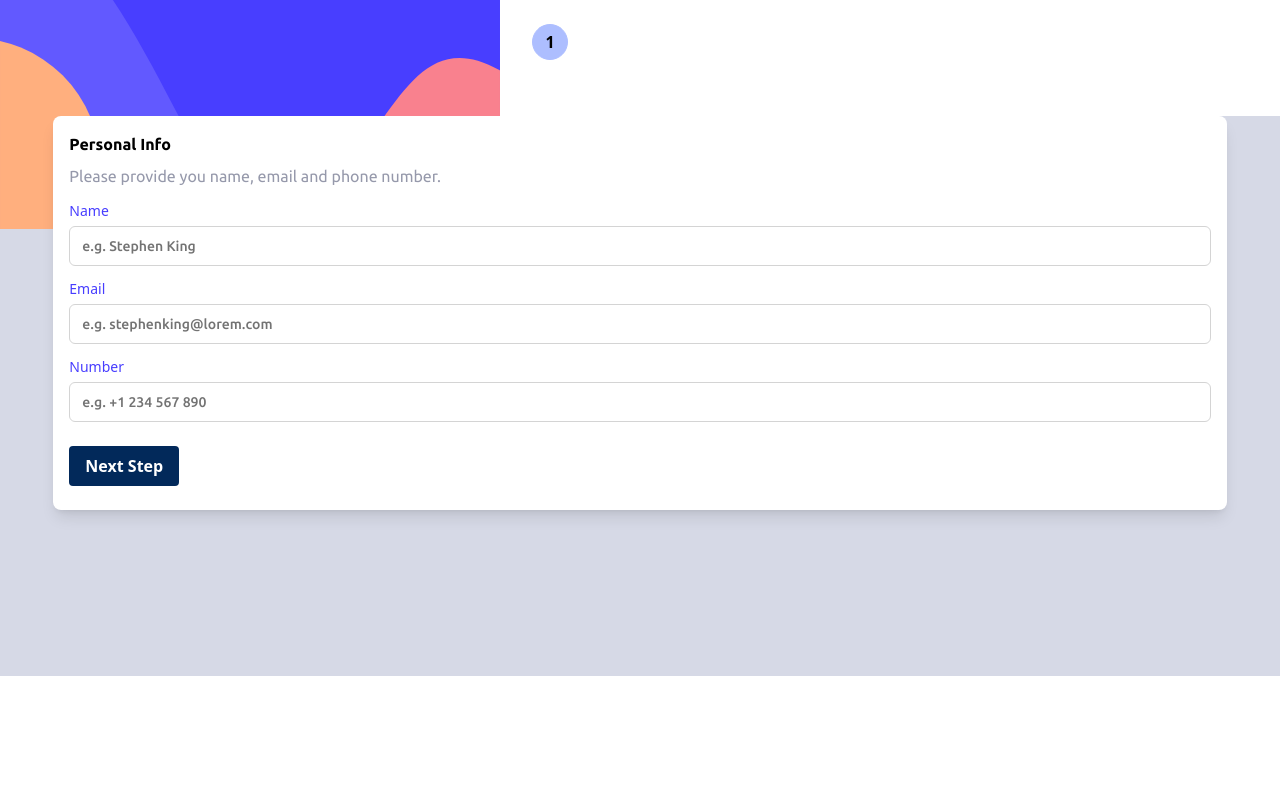
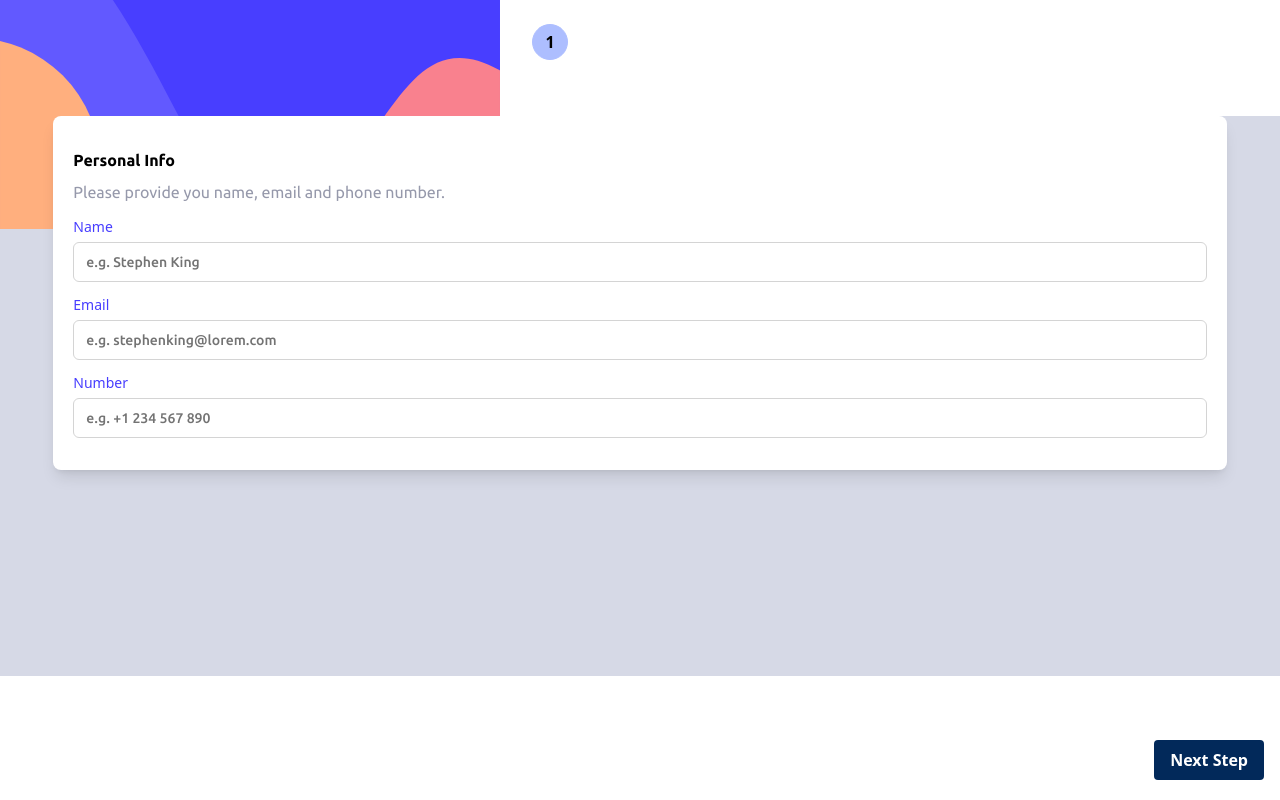
Before and after one commit to Matteonegridev/MultiStep-form, a React (Vite) app: page / in a window 1280 px wide. Built offline with nearby package versions, Linux system fonts and the light colour scheme; what fluid-tailwind would draw is missing.

Commit message:
fixed PI button placement

```diff
--- a/src/components/routes/PersonalInfo.tsx
+++ b/src/components/routes/PersonalInfo.tsx
@@ -33,17 +33,17 @@ function PersonalInfo() {
 
   return (
     <>
-      <section className="h-[70dvh] bg-lightGray">
       <div className="absolute left-0 top-0">
         <SvgComp alt="mobile sidebar" src={mobileSideBar} width={500} />
       </div>
       <Form {...form}>
         <form
           onSubmit={form.handleSubmit(onSubmit)}
-            className="relative z-10 m-auto mt-20 w-11/12 space-y-4 rounded-lg bg-white px-4 py-4 shadow-lg"
+          className="h-[70dvh] bg-lightGray"
         >
+          <div className="relative z-10 m-auto mt-20 w-11/12 space-y-4 rounded-lg bg-white px-5 py-8 shadow-lg">
             <div className="w-4/5">
-              <h1 className="font-UbuntuBold pb-2 ~text-2xl/4xl">
+              <h1 className="pb-2 font-UbuntuBold ~text-2xl/4xl">
                 Personal Info
               </h1>
               <p className="font-UbuntuRegular text-coolGray">
@@ -101,7 +101,8 @@ function PersonalInfo() {
                 </FormItem>
               )}
             />
-            <div className="py-2">
+          </div>
+          <div className="absolute bottom-5 right-4">
             <button
               className="rounded-sm bg-primary px-[1em] py-[.5em] font-semibold text-white"
               type="submit"
@@ -111,7 +112,6 @@ function PersonalInfo() {
           </div>
         </form>
       </Form>
-      </section>
     </>
   );
 }
--- a/src/components/ui/input.tsx
+++ b/src/components/ui/input.tsx
@@ -8,7 +8,7 @@ const Input = React.forwardRef<HTMLInputElement, React.ComponentProps<"input">>(
       <input
         type={type}
         className={cn(
-          "font-UbuntuMedium flex h-10 w-full rounded-md border border-neutral-300 bg-white px-3 py-4 text-base text-primary ring-offset-white placeholder:text-neutral-500 focus:outline-none focus-visible:border-secondary disabled:cursor-not-allowed disabled:opacity-50 md:text-sm",
+          `font-UbuntuMedium flex h-10 w-full rounded-md border border-neutral-300 bg-white px-3 py-4 text-base text-primary ring-offset-white placeholder:text-neutral-500 focus:outline-none focus-visible:border-secondary disabled:cursor-not-allowed disabled:opacity-50 md:text-sm`,
           className,
         )}
         ref={ref}
```
Lines whose indentation alone changed are shown as unchanged.
